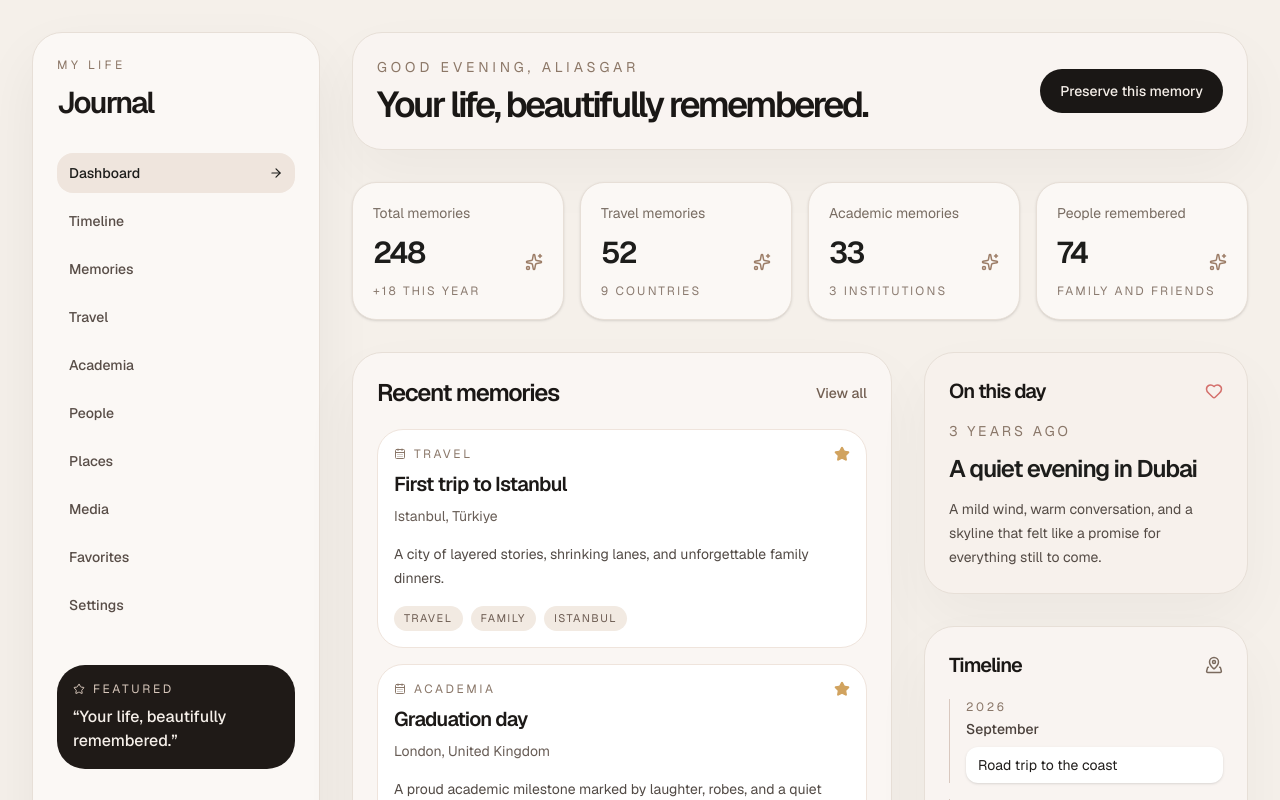
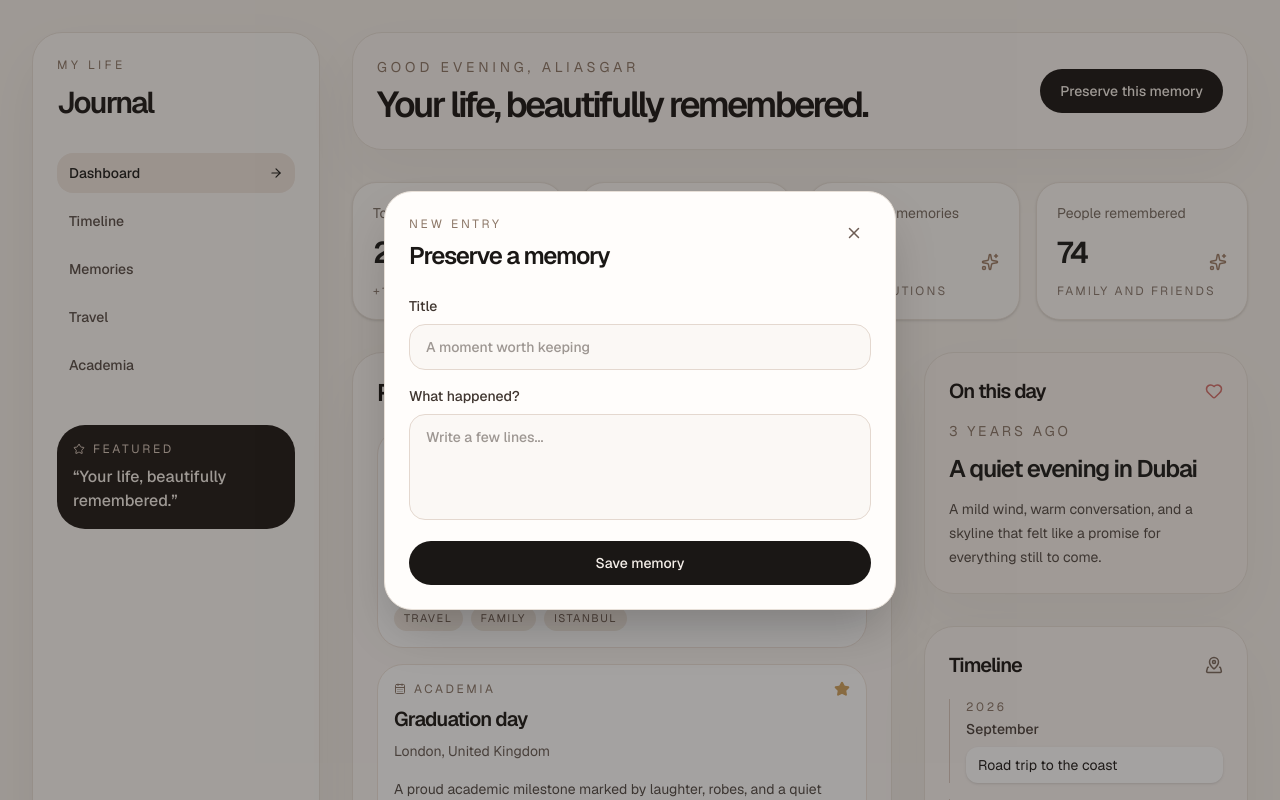
Before and after one commit to Aliasgar-123/JOURNAL---THROUGH-LIFE, a Next.js app: page / in a window 1280 px wide. Both pictures are taken after a click on the button "Preserve this memory". Shown: the top 800 px of the page. Built offline with nearby package versions, Linux system fonts and the light colour scheme.

Commit message:
feat: add PreserveMemoryButton component and update navigation items

```diff
--- a/app/page.tsx
+++ b/app/page.tsx
@@ -1,6 +1,7 @@
 import { ArrowRight, CalendarDays, Heart, Lock, MapPinned, Sparkles, Star } from 'lucide-react';
 import Link from 'next/link';
-import { dashboardStats, recentMemories, timelineEvents } from '@/lib/data';
+import { dashboardStats, navItems, recentMemories, timelineEvents } from '@/lib/data';
+import { PreserveMemoryButton } from '@/components/preserve-memory-button';
 
 export default function HomePage() {
   return (
@@ -13,28 +14,17 @@ export default function HomePage() {
           </div>
 
           <nav className="space-y-2">
-            {[
-              'Dashboard',
-              'Timeline',
-              'Memories',
-              'Travel',
-              'Academia',
-              'People',
-              'Places',
-              'Media',
-              'Favorites',
-              'Settings',
-            ].map((item, index) => (
+            {navItems.map((item, index) => (
               <Link
-                key={item}
-                href={index === 0 ? '/' : '#'}
+                key={item.href}
+                href={item.href}
                 className={`flex items-center justify-between rounded-2xl px-3 py-2.5 text-sm font-medium transition ${
                   index === 0
                     ? 'bg-[#efe5dd] text-[#1d1d1b]'
                     : 'text-[#584d47] hover:bg-[#f2eae2] hover:text-[#1d1d1b]'
                 }`}
               >
-                <span>{item}</span>
+                <span>{item.label}</span>
                 {index === 0 && <ArrowRight size={14} />}
               </Link>
             ))}
@@ -59,9 +49,7 @@ export default function HomePage() {
                 </h2>
               </div>
 
-              <button className="inline-flex items-center justify-center rounded-full bg-[#1a1715] px-5 py-3 text-sm font-medium text-[#f5efe9] transition hover:bg-[#312a26]">
-                Preserve this memory
-              </button>
+              <PreserveMemoryButton />
             </div>
           </header>
 
--- /dev/null
+++ b/components/preserve-memory-button.tsx
@@ -0,0 +1,70 @@
+'use client';
+
+import { X } from 'lucide-react';
+import { FormEvent, useState } from 'react';
+
+export function PreserveMemoryButton() {
+  const [isOpen, setIsOpen] = useState(false);
+  const [saved, setSaved] = useState(false);
+
+  function handleSubmit(event: FormEvent<HTMLFormElement>) {
+    event.preventDefault();
+    setSaved(true);
+  }
+
+  return (
+    <>
+      <button
+        type="button"
+        onClick={() => {
+          setSaved(false);
+          setIsOpen(true);
+        }}
+        className="inline-flex items-center justify-center rounded-full bg-[#1a1715] px-5 py-3 text-sm font-medium text-[#f5efe9] transition hover:bg-[#312a26]"
+      >
+        Preserve this memory
+      </button>
+
+      {isOpen && (
+        <div className="fixed inset-0 z-50 flex items-center justify-center bg-[#1d1714]/40 px-6 py-8" role="presentation">
+          <div className="w-full max-w-lg rounded-[28px] border border-[#e7dfd7] bg-[#fffdfb] p-6 shadow-2xl" role="dialog" aria-modal="true" aria-labelledby="memory-dialog-title">
+            <div className="flex items-start justify-between gap-4">
+              <div>
+                <p className="text-xs uppercase tracking-[0.24em] text-[#8c7767]">New entry</p>
+                <h2 id="memory-dialog-title" className="mt-2 text-2xl font-semibold tracking-[-0.05em] text-[#1a1715]">
+                  Preserve a memory
+                </h2>
+              </div>
+              <button type="button" onClick={() => setIsOpen(false)} aria-label="Close dialog" className="rounded-full p-2 text-[#6d5d54] hover:bg-[#f2eae2]">
+                <X size={18} />
+              </button>
+            </div>
+
+            {saved ? (
+              <div className="mt-6 rounded-2xl bg-[#f2eae2] p-4 text-sm leading-6 text-[#4e433d]">
+                Your memory is ready to be connected to persistent storage. For now, this entry stays in the current session.
+                <button type="button" onClick={() => setIsOpen(false)} className="mt-4 block font-medium text-[#1d1917] underline underline-offset-4">
+                  Done
+                </button>
+              </div>
+            ) : (
+              <form onSubmit={handleSubmit} className="mt-6 space-y-4">
+                <label className="block text-sm font-medium text-[#403630]">
+                  Title
+                  <input required name="title" placeholder="A moment worth keeping" className="mt-2 w-full rounded-2xl border border-[#e4d8cf] bg-[#fbf8f5] px-4 py-3 text-sm outline-none focus:border-[#8c7767]" />
+                </label>
+                <label className="block text-sm font-medium text-[#403630]">
+                  What happened?
+                  <textarea required name="description" rows={4} placeholder="Write a few lines..." className="mt-2 w-full resize-none rounded-2xl border border-[#e4d8cf] bg-[#fbf8f5] px-4 py-3 text-sm outline-none focus:border-[#8c7767]" />
+                </label>
+                <button type="submit" className="w-full rounded-full bg-[#1a1715] px-5 py-3 text-sm font-medium text-[#f5efe9] hover:bg-[#312a26]">
+                  Save memory
+                </button>
+              </form>
+            )}
+          </div>
+        </div>
+      )}
+    </>
+  );
+}
--- a/components/site-shell.tsx
+++ b/components/site-shell.tsx
@@ -1,6 +1,7 @@
 import Link from 'next/link';
 import { ArrowRight, Sparkles } from 'lucide-react';
 import { navItems } from '@/lib/data';
+import { PreserveMemoryButton } from './preserve-memory-button';
 
 export function SiteShell({
   title,
@@ -54,9 +55,7 @@ export function SiteShell({
                 <h2 className="mt-2 text-4xl font-semibold tracking-[-0.07em] text-[#1a1715]">{title}</h2>
               </div>
 
-              <button className="inline-flex items-center justify-center rounded-full bg-[#1a1715] px-5 py-3 text-sm font-medium text-[#f5efe9] transition hover:bg-[#312a26]">
-                Preserve this memory
-              </button>
+              <PreserveMemoryButton />
             </div>
           </header>
 
--- a/lib/data.ts
+++ b/lib/data.ts
@@ -6,11 +6,6 @@ export const navItems = [
   { href: '/memories', label: 'Memories', icon: 'book' },
   { href: '/travel', label: 'Travel', icon: 'map' },
   { href: '/academia', label: 'Academia', icon: 'graduation-cap' },
-  { href: '/people', label: 'People', icon: 'users' },
-  { href: '/places', label: 'Places', icon: 'pin' },
-  { href: '/media', label: 'Media', icon: 'image' },
-  { href: '/favorites', label: 'Favorites', icon: 'star' },
-  { href: '/settings', label: 'Settings', icon: 'settings' },
 ];
 
 export const dashboardStats: DashboardStat[] = [
```
